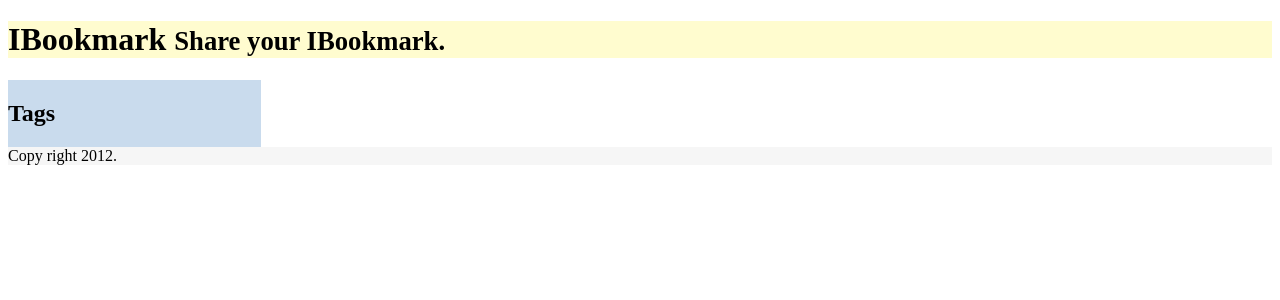
After one commit to zhiwehu/django_toturial, a Django app: template webapp/webapp/apps/bookmark/templates/base.html in a window 1280 px wide. The commit adds this page. Shown: the top 300 px of the page. Run offline with Django 3.2, Linux system fonts and the light colour scheme; the template is opened without the code that fills it, so the values that code supplies are empty; parts of the project's set-up code (start-up, migrations or seed data) failed here and were passed over.

Commit message:
update tutorial

```diff
--- /dev/null
+++ b/webapp/webapp/apps/bookmark/templates/base.html
@@ -0,0 +1,29 @@
+<!DOCTYPE HTML>
+{% load static %}
+<html>
+<head>
+    <link href="{% static 'css/style.css' %}" rel="stylesheet">
+    <title>Bookmark</title>
+</head>
+<body>
+    <header>
+        <h1>
+            IBookmark
+            <small>Share your IBookmark.</small>
+        </h1>
+    </header>
+
+    <section>
+        {% block main_content %}{% endblock %}
+    </section>
+    <aside>
+        <h1>
+            Tags
+        </h1>
+    </aside>
+
+    <footer>
+        Copy right 2012.
+    </footer>
+</body>
+</html>
--- /dev/null
+++ b/webapp/webapp/static/css/style.css
@@ -0,0 +1,20 @@
+header {
+    background-color: #fffccf;
+}
+
+section {
+    background-color: #7CA0C7;
+    width: 80%;
+    float: left;
+}
+
+aside {
+    background-color: #c9dbed;
+    width: 20%;
+    float: left;
+}
+
+footer {
+    background-color: #f6f6f6;
+    clear: both;
+}
```
Also changed, not shown: webapp/webapp/apps/bookmark/templates/index.html (+10 -12 lines), webapp/webapp/settings.py (+3 -6 lines), 1 other file.
